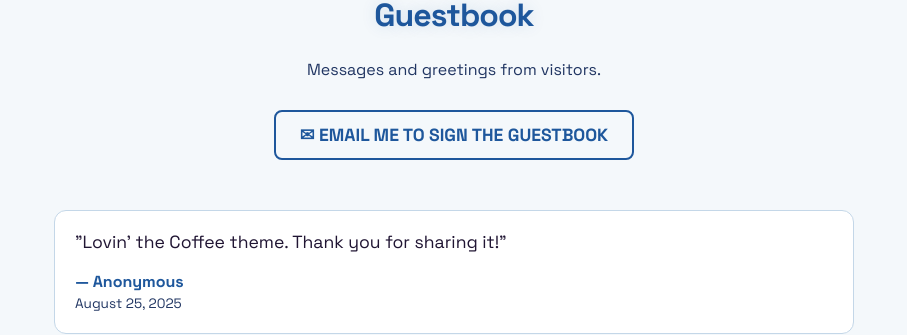
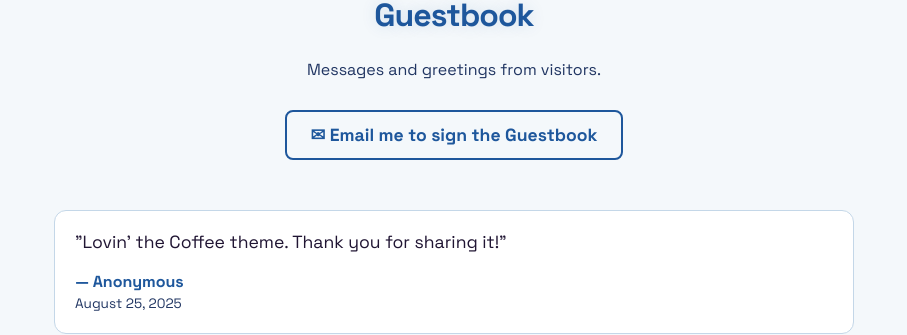
Before and after one commit to PASSK3YS/PASSK3YS.github.io, a Jekyll site: the page built from guestbook.md, in a window 1280 px wide. Shown: the part 147-482 px from the top of the page, without its empty margins (186-1093 px from the left). Built offline with Jekyll 4.4.1, drawn with Linux system fonts in a browser that asks for light colours; some of the changed lines change nothing that is shown.

Commit message:
chore: update guestbook button

```diff
--- a/guestbook.md
+++ b/guestbook.md
@@ -13,8 +13,8 @@
   </p>
 
   <div style="text-align: center; margin-bottom: 50px;">
-    <a href="/contact/" style="font-size: 1.1rem; font-weight: bold; padding: 12px 24px; border: 2px solid var(--accent); color: var(--accent); border-radius: 8px; display: inline-block; text-decoration: none; box-sizing: border-box; background: transparent;">
-      &#x2709; EMAIL ME TO SIGN THE GUESTBOOK
+    <a href="mailto:guestbook@colfer.net?subject=New%20Guestbook%20Entry" style="font-size: 1.1rem; font-weight: bold; padding: 12px 24px; border: 2px solid var(--accent); color: var(--accent); border-radius: 8px; display: inline-block; text-decoration: none; box-sizing: border-box; background: transparent;">
+      &#x2709; Email me to sign the Guestbook
     </a>
   </div>
 
```
